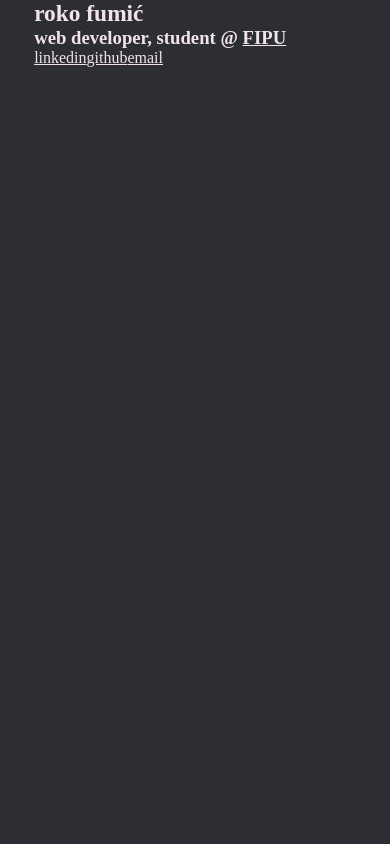
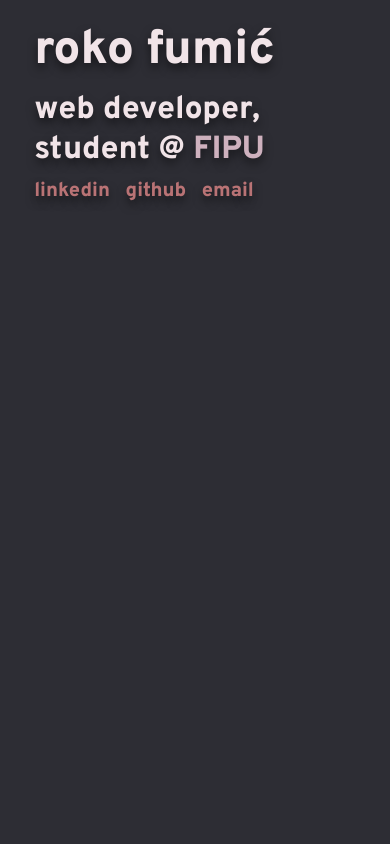
Before and after one commit to rfumic/portfolio, a React (Vite) app: page / in a window 390 px wide. Shown: the top 844 px of the page. Built offline with nearby package versions, Linux system fonts and the light colour scheme.

Commit message:
created main section

```diff
--- a/index.html
+++ b/index.html
@@ -5,6 +5,12 @@
     <link rel="icon" type="image/svg+xml" href="/vite.svg" />
     <meta name="viewport" content="width=device-width, initial-scale=1.0" />
     <title>Vite + React</title>
+    <link rel="preconnect" href="https://fonts.googleapis.com" />
+    <link rel="preconnect" href="https://fonts.gstatic.com" crossorigin />
+    <link
+      href="https://fonts.googleapis.com/css2?family=Overpass:wght@400;800&display=swap"
+      rel="stylesheet"
+    />
   </head>
   <body>
     <div id="root"></div>
--- a/src/App.css
+++ b/src/App.css
@@ -3,6 +3,9 @@
   padding: 0;
   background-color: #2d2d34;
   color: #f1e4e8;
+  font-family: 'Overpass', sans-serif;
+  text-shadow: 0px 5px 10px rgba(0, 0, 0, 0.5);
+  transition: 0.25s ease-out;
 }
 .grid-container {
   display: grid;
@@ -14,10 +17,37 @@
 main {
   grid-column: 3 / span 5;
   height: 100vh;
+  margin-top: 30vh;
 }
 
 h1 {
   font-size: 6vw;
+}
+
+h3 {
+  font-size: 3vw;
+  margin: 1vh 0;
+}
+
+h3 > a {
+  color: #ceb1be;
+  text-decoration: none;
+  font-weight: 800;
+}
+h3 > a:hover {
+  text-shadow: 0px 0px 3px #ceb1be;
+}
+
+.contact-links > a {
+  font-size: 2.5vw;
+  margin-right: 1.5vw;
+  text-decoration: none;
+  color: #b97375;
+  font-weight: bold;
+}
+
+.contact-links > a:hover {
+  text-shadow: 0px 0px 3px #b97375;
 }
 
 @media (max-width: 767px) {
@@ -26,5 +56,19 @@ h1 {
   }
   main {
     grid-column: span 4;
+    margin: 2.5vh 0;
+  }
+
+  h1 {
+    font-size: 12.3vw;
+  }
+
+  h3 {
+    font-size: 8.2vw;
+    margin: 1vh 0;
+  }
+  .contact-links > a {
+    font-size: 5.12vw;
+    margin-right: 4vw;
   }
 }
```
